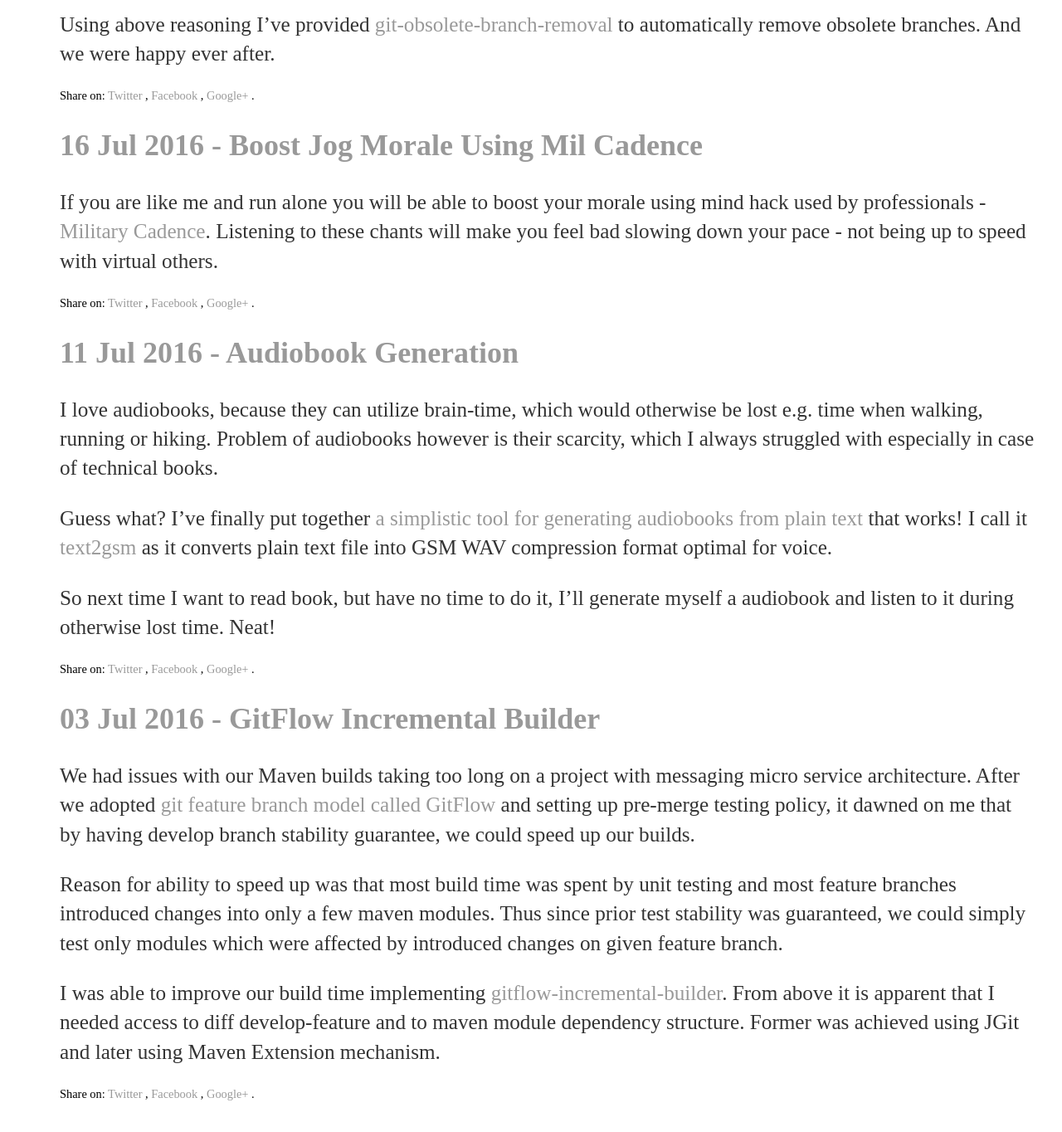
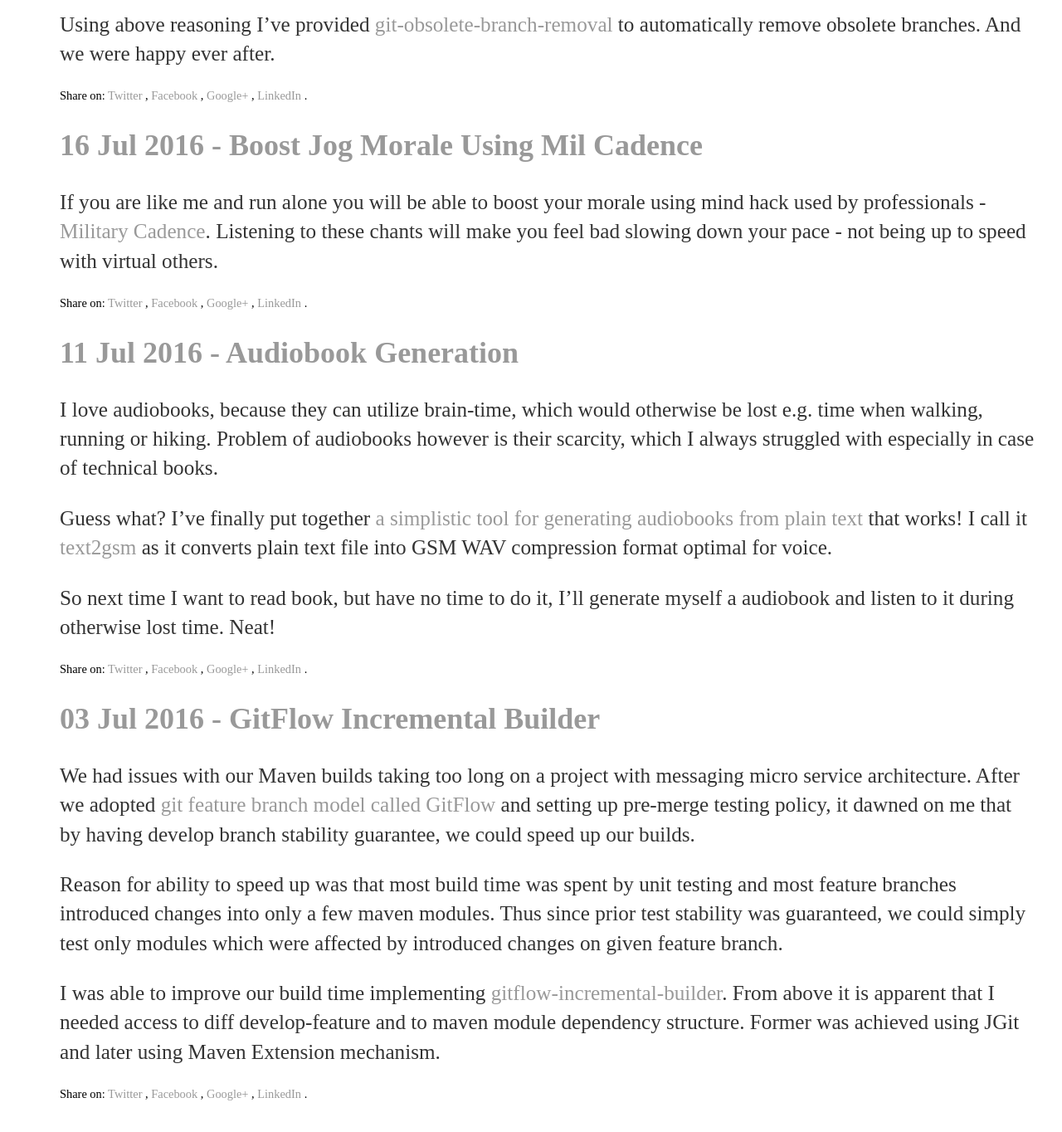
Before and after one commit to vackosar/vackosar.github.io, a Jekyll site: the page built from index.html, in a window 1280 px wide. Shown: the part 511-1875 px from the top of the page at 83% size. Built offline with Jekyll 4.4.1, drawn with Linux system fonts in a browser that asks for light colours.

Commit message:
Shareablify on LinkedIn

```diff
--- a/_layouts/post.html
+++ b/_layouts/post.html
@@ -12,5 +12,6 @@ layout: default
     <a href="https://twitter.com/intent/tweet?text={{ page.title }}&url={{ site.url }}{{ page.url }}&via={{ site.twitter_username }}&related={{ site.twitter_username }}" rel="nofollow" target="_blank" title="Share on Twitter">Twitter</a>
     , <a href="https://facebook.com/sharer.php?u={{ site.url }}{{ page.url }}" rel="nofollow" target="_blank" title="Share on Facebook">Facebook</a>
     , <a href="https://plus.google.com/share?url={{ site.url }}{{ page.url }}" rel="nofollow" target="_blank" title="Share on Google+">Google+</a>
+    , <a href="https://www.linkedin.com/shareArticle?url={{ site.url }}{{ page.url }}" rel="nofollow" target="_blank" title="Share on LinkedIn">LinkedIn</a>
     .
 </div>
--- a/index.html
+++ b/index.html
@@ -15,6 +15,7 @@ title: Vaclav Kosar's Blog
         <a href="https://twitter.com/intent/tweet?text={{ post.title }}&url={{ site.url }}{{ post.url }}&via={{ site.twitter_username }}&related={{ site.twitter_username }}" rel="nofollow" target="_blank" title="Share on Twitter">Twitter</a>
         , <a href="https://facebook.com/sharer.php?u={{ site.url }}{{ post.url }}" rel="nofollow" target="_blank" title="Share on Facebook">Facebook</a>
         , <a href="https://plus.google.com/share?url={{ site.url }}{{ post.url }}" rel="nofollow" target="_blank" title="Share on Google+">Google+</a>
+        , <a href="https://www.linkedin.com/shareArticle?url={{ site.url }}{{ page.url }}" rel="nofollow" target="_blank" title="Share on LinkedIn">LinkedIn</a>
         .
       </div>
     </li>
```
